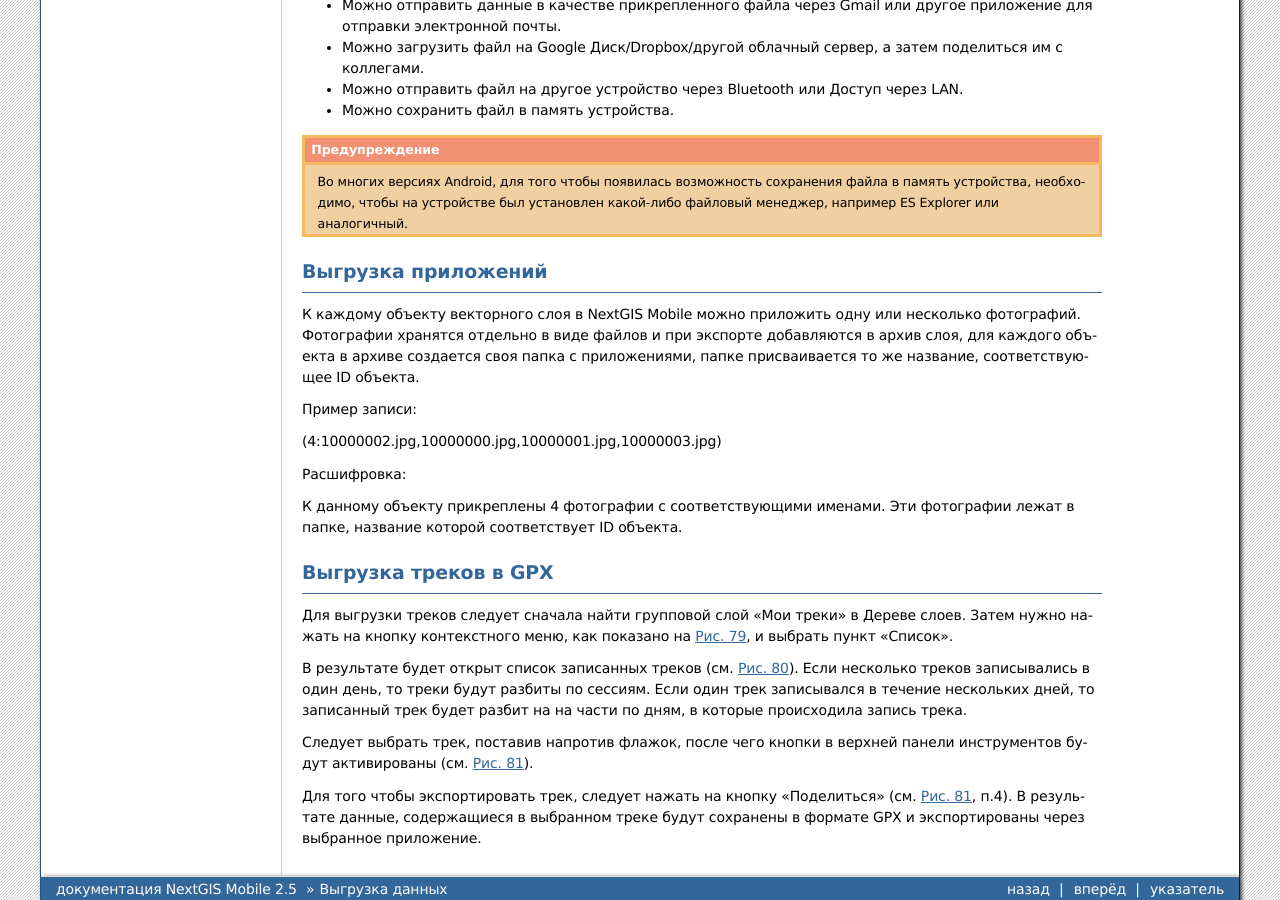
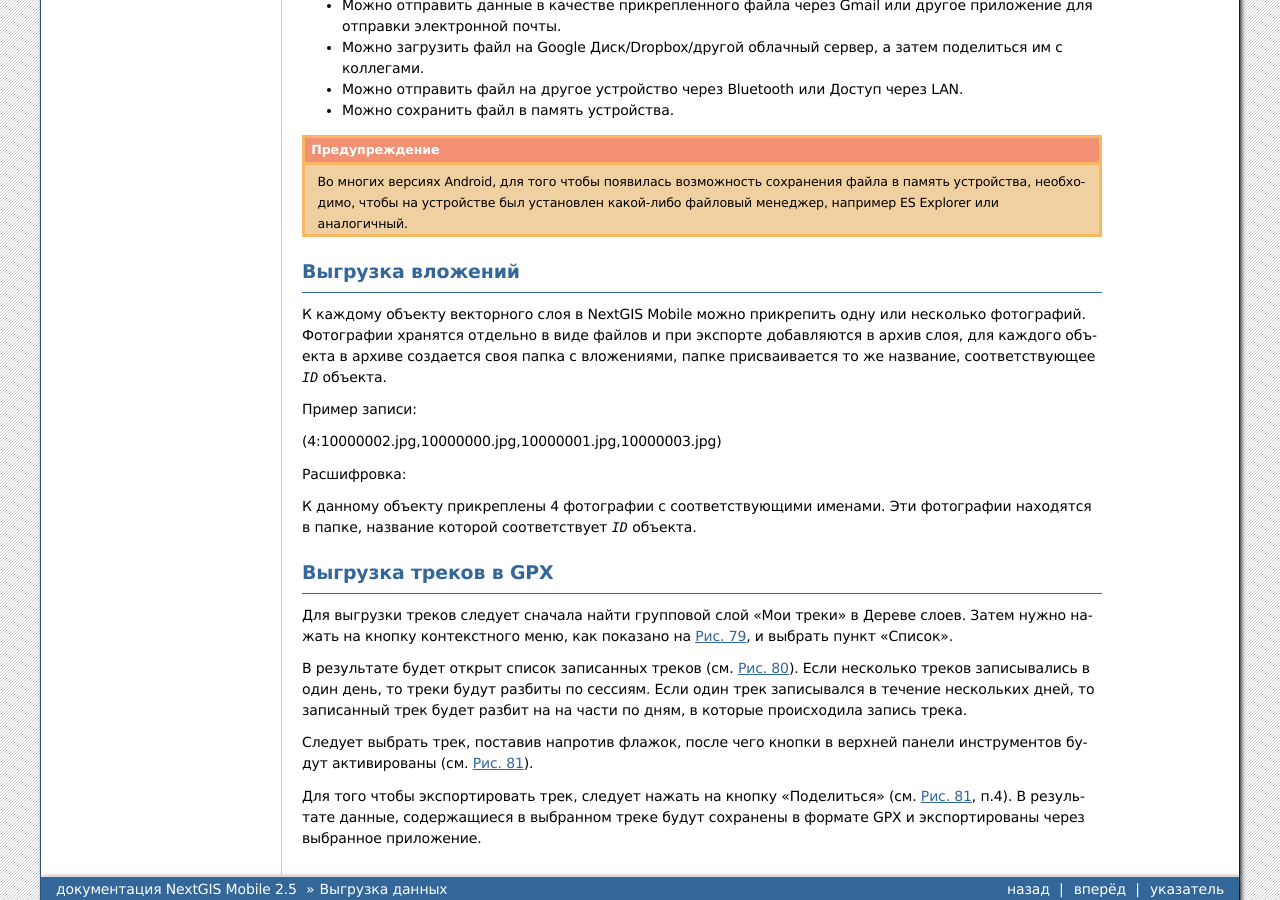
Before and after one commit to nextgis/docs_ngmobile, a Sphinx documentation site: the page built from source/share.rst, in a window 1280 px wide and 900 px high, scrolled down 850 px. Built offline with Sphinx 7.4.7, drawn with Linux system fonts in a browser that asks for light colours; formulas are drawn with MathJax 3; some of the changed text lies outside the part shown.

Commit message:
Update share.rst

```diff
--- a/source/share.rst
+++ b/source/share.rst
@@ -33,12 +33,12 @@ GeoJSON
 
 .. _ngmobile_export_attachments:
 
-Выгрузка приложений
+Выгрузка вложений
 -------------------
 
-К каждому объекту векторного слоя в NextGIS Mobile можно приложить одну или несколько фотографий. Фотографии
+К каждому объекту векторного слоя в NextGIS Mobile можно прикрепить одну или несколько фотографий. Фотографии
 хранятся отдельно в виде файлов и при экспорте добавляются в архив слоя, для каждого
-объекта в архиве создается своя папка с приложениями, папке присваивается то же название, соответствующее ID объекта.
+объекта в архиве создается своя папка с вложениями, папке присваивается то же название, соответствующее `ID` объекта.
 
 Пример записи:
 
@@ -47,7 +47,7 @@ GeoJSON
 Расшифровка:
 
 К данному объекту прикреплены 4 фотографии с соответствующими именами. Эти фотографии
-лежат в папке, название которой соответствует ID объекта.
+находятся в папке, название которой соответствует `ID` объекта.
 
 .. _ngmobile_export_GPX:
 
```
